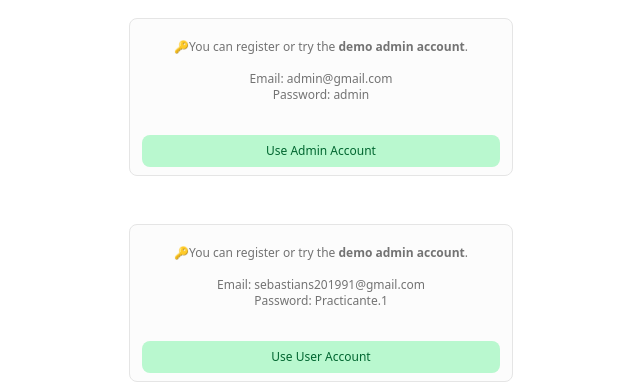
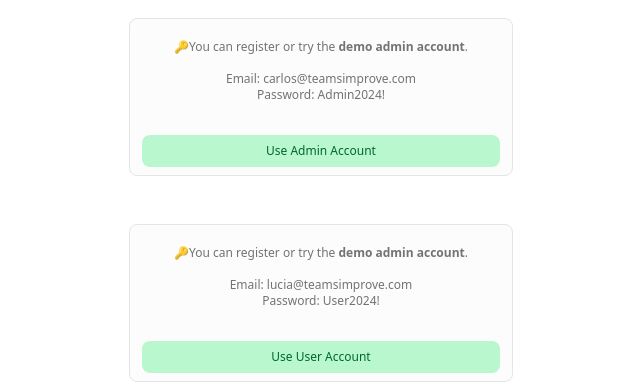
Before and after one commit to music1991/auth_app, a Next.js app in the folder apps/web/: page /login in a window 1280 px wide. Shown: the part 334-718 px from the top of the page, without its empty margins (319-959 px from the left). Built offline with nearby package versions, Linux system fonts and the light colour scheme.

Commit message:
chore: seteo users para login aumatico

```diff
--- a/apps/web/src/app/(auth)/login/page.tsx
+++ b/apps/web/src/app/(auth)/login/page.tsx
@@ -63,8 +63,13 @@ export default function LoginPage() {
   };
 
   const userAdmin = {
-    email: "admin@gmail.com",
-    password: "admin"
+    email: "carlos@teamsimprove.com",
+    password: "Admin2024!"
+  };
+
+  const userNormal = {
+    email: "lucia@teamsimprove.com",
+    password: "User2024!"
   };
 
 
@@ -174,16 +179,16 @@ export default function LoginPage() {
           </div>
           <span>
             <span className="font-medium">Email:</span>{" "}
-            <code className="font-mono">{"sebastians201991@gmail.com"}</code>{" "}
+            <code className="font-mono">{userNormal.email}</code>{" "}
           </span>
           <span>
             <span className="font-medium">Password:</span>{" "}
-            <code className="font-mono">{"Practicante.1"}</code>
+            <code className="font-mono">{userNormal.password}</code>
           </span>
         </div>
         <button
           type="button"
-          onClick={() => setForm({ email: "sebastians201991@gmail.com", password: "Practicante.1" })}
+          onClick={() => setForm({ email: userNormal.email, password: userNormal.password })}
           className="mt-3 bg-green-200 hover:bg-green-300 text-green-800 px-4 py-2 rounded-md transition-all duration-200 active:scale-95 font-medium disabled:opacity-50 disabled:cursor-not-allowed"
           disabled={loading}
           suppressHydrationWarning
```
